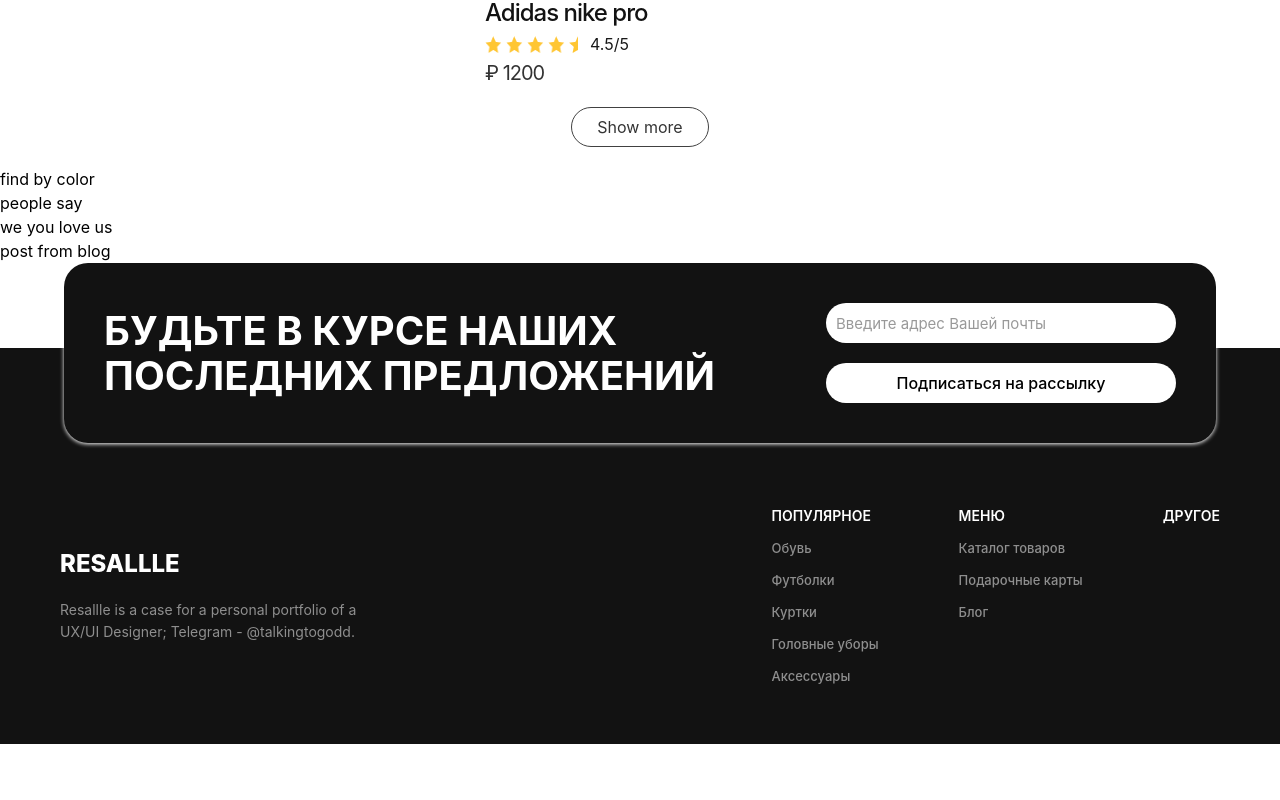
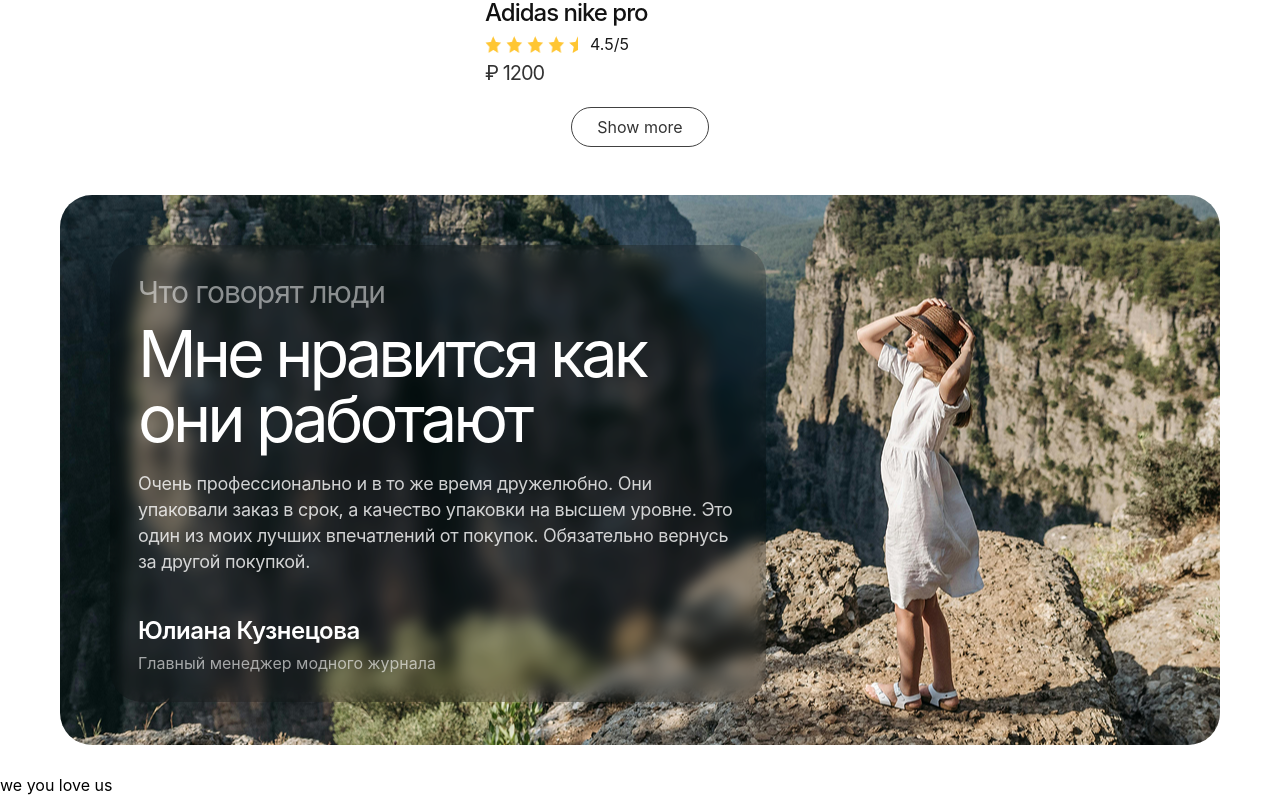
Before and after one commit to nodewalker/resallle, a Next.js app: page / in a window 1280 px wide. Shown: the part 2280-3080 px from the top of the page. Before the commit the page ends 3024 px from the top, so only its background shows below. Built offline with nearby package versions, Linux system fonts and the light colour scheme.

Commit message:
Reviews selection ready

```diff
--- a/src/app/(app)/_components/Collections.tsx
+++ b/src/app/(app)/_components/Collections.tsx
@@ -2,7 +2,7 @@
 import Image from "next/image";
 import Link from "next/link";
 
-export const Collections = () => {
+export const Collections = (): React.ReactElement => {
   return (
     <div className="container">
       <div className="flex mt-5 md:flex-row flex-col items-center gap-[10px]">
--- a/src/app/(app)/_components/ItemCard.tsx
+++ b/src/app/(app)/_components/ItemCard.tsx
@@ -15,7 +15,7 @@
   rating: number;
   price: number;
   isSelected?: boolean;
-}) => {
+}): React.ReactElement => {
   return (
     <Link href={href} className="w-[310px] h-[450px] overflow-hidden">
       <div className="w-[310px] h-[350px] relative rounded-3xl overflow-hidden">
--- a/src/app/(app)/_components/Trends.tsx
+++ b/src/app/(app)/_components/Trends.tsx
@@ -8,7 +8,7 @@
 import { ItemCard } from "./ItemCard";
 import Link from "next/link";
 
-export const Trends = () => {
+export const Trends = (): React.ReactElement => {
   const searchParams = useSearchParams();
   const router = useRouter();
   const pathname = usePathname();
@@ -100,7 +100,7 @@
       <div className="block w-full py-5 text-center">
         <Link
           href={`${Routes.catalog.name}?${Routes.catalog.category}=${selectedTag}`}
-          className="inline-block py-[7px] px-[25px] border-[1px] border-[#121212] rounded-4xl opacity-[80%]"
+          className="inline-block py-[7px] px-[25px] border-[1px] border-[#121212] rounded-4xl opacity-[80%] hover:bg-[#121212] hover:text-white transition-colors ease-in duration-150"
         >
           Show more
         </Link>
--- a/src/app/(app)/_components/index.ts
+++ b/src/app/(app)/_components/index.ts
@@ -1,5 +1,6 @@
+import { Reviews } from "./reviews";
 import { ItemCard } from "./ItemCard";
 import { Trends } from "./Trends";
 import { Collections } from "./Collections";
 
-export { Collections, Trends, ItemCard };
+export { Collections, Trends, ItemCard, Reviews };
--- /dev/null
+++ b/src/app/(app)/_components/reviews.tsx
@@ -0,0 +1,48 @@
+import Image from "next/image";
+
+export const Reviews = (): React.ReactElement => {
+  return (
+    <div className="container w-full !py-7">
+      <div className="w-full h-[550px] relative overflow-hidden rounded-4xl">
+        <Image
+          src={"/rev1.png"}
+          alt={"review"}
+          width={1362}
+          height={697}
+          style={{
+            display: "inline-block",
+            position: "absolute",
+            width: "100%",
+            height: "auto",
+            left: "50%",
+            top: "50%",
+            minWidth: "1362px",
+            minHeight: "697px",
+            transform: "translate(-50%, -50%)",
+          }}
+        />
+        <div className="md:max-w-[656px] max-w-full w-full md:h-auto h-full absolute md:top-[50px] top-0 md:left-[50px] left-0 text-white bg-black/20 p-[28px] rounded-4xl backdrop-blur-sm">
+          <div className="font-normal sm:text-[30px] text-[24px] sm:leading-[38px] leading-[28px] tracking-[-1px] opacity-[50%] mb-[10px]">
+            {"Что говорят люди"}
+          </div>
+          <div className="font-normal sm:text-[65px] text-[45px] sm:leading-[65px] leading-[50px] sm:tracking-[-4px] tracking-[-3px] mb-[20px]">
+            {"Мне нравится как они работают"}
+          </div>
+          <div className="font-normal text-[18px] leading-[26px] tracking-[-0.3px] opacity-[80%] sm:mb-[40px] mb-[20px]">
+            {
+              "Очень профессионально и в то же время дружелюбно. Они упаковали заказ в срок, а качество упаковки на высшем уровне. Это один из моих лучших впечатлений от покупок. Обязательно вернусь за другой покупкой."
+            }
+          </div>
+          <div className="">
+            <div className="font-semibold sm:text-[24px] text-[20px] leading-[32px] tracking-[-0.5px] mb-[5px]">
+              {"Юлиана Кузнецова"}
+            </div>
+            <div className="font-normal text-[16px] leading-[22px] tracking-normal opacity-[60%]">
+              {"Главный менеджер модного журнала"}
+            </div>
+          </div>
+        </div>
+      </div>
+    </div>
+  );
+};
--- a/src/app/(app)/page.tsx
+++ b/src/app/(app)/page.tsx
@@ -1,12 +1,11 @@
-import { Collections, Trends } from "./_components";
+import { Collections, Reviews, Trends } from "./_components";
 
 export default function Home(): React.ReactElement {
   return (
     <>
       <Collections />
       <Trends />
-      <div className="">find by color</div>
-      <div className="">people say</div>
+      <Reviews />
       <div className="">we you love us</div>
       <div className="">post from blog</div>
     </>
```
Also changed, not shown: public/rev1.png (added).
